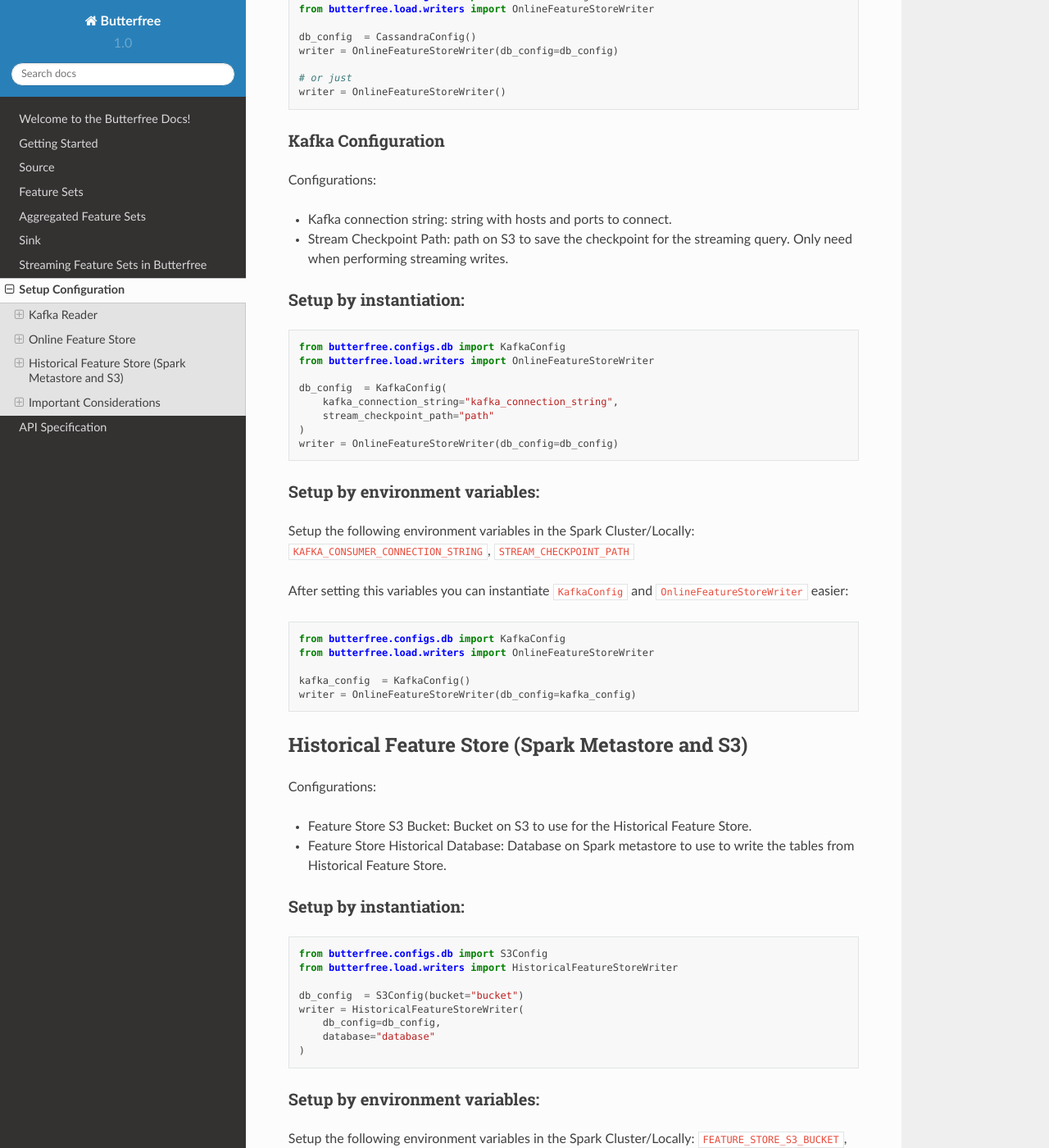
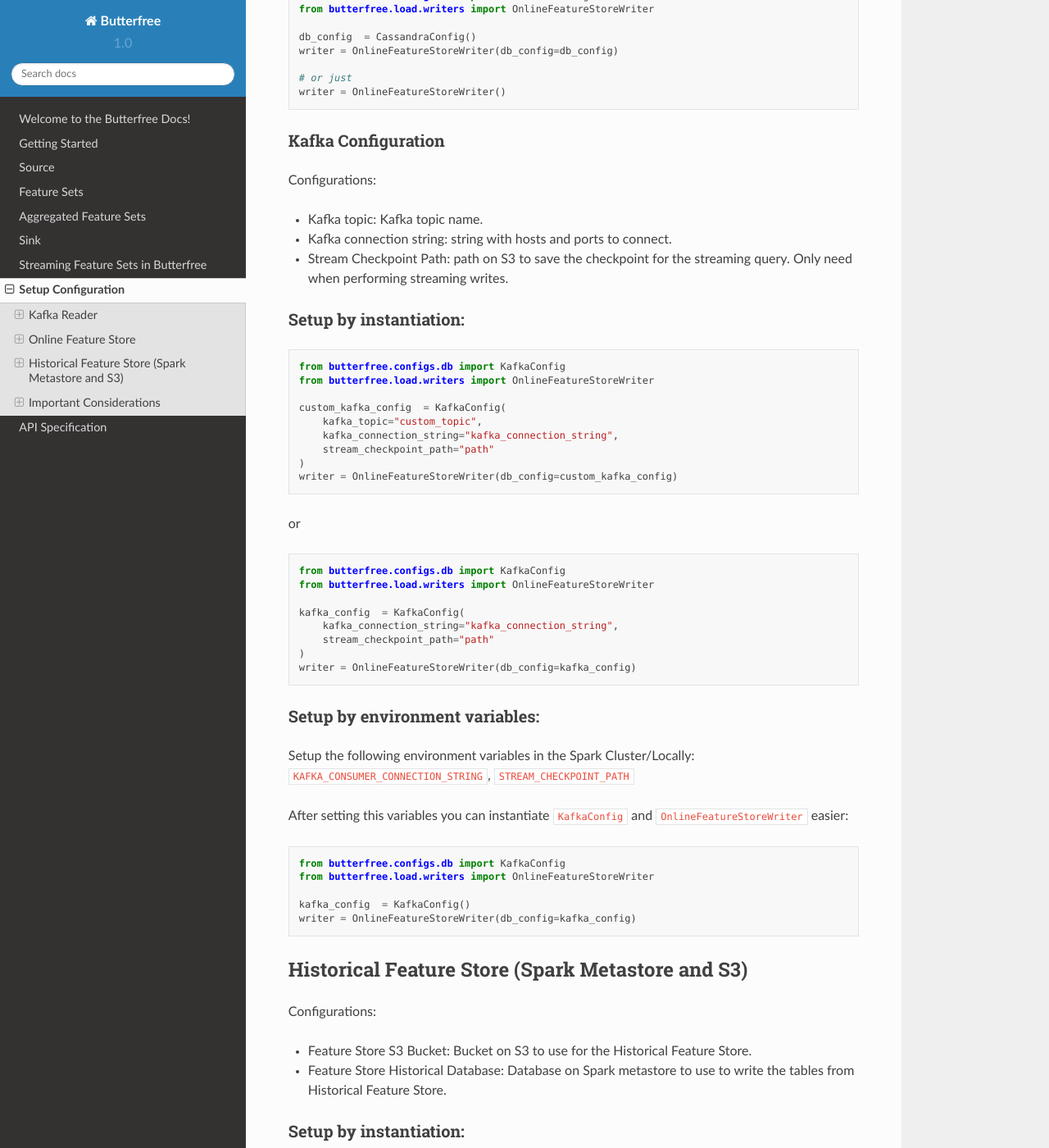
Before and after one commit to quintoandar/butterfree, a Sphinx documentation site: the page built from docs/source/configuration.md, in a window 1280 px wide and 1400 px high, scrolled down 1884 px. Shown: the whole window at 82% size. Built offline with Sphinx 7.4.7 and the Read the Docs theme 2.0.0, drawn with Linux system fonts in a browser that asks for light colours.

````diff
--- a/docs/source/configuration.md
+++ b/docs/source/configuration.md
@@ -85,6 +85,8 @@ writer = OnlineFeatureStoreWriter()
 #### Kafka Configuration
 
 Configurations:
+- Kafka topic: Kafka topic name.
+
  - Kafka connection string: string with hosts and ports to connect.
 
  - Stream Checkpoint Path: path on S3 to save the checkpoint for the streaming query. Only need when performing streaming writes.
@@ -94,11 +96,23 @@ Configurations:
 from butterfree.configs.db import KafkaConfig
 from butterfree.load.writers import OnlineFeatureStoreWriter
 
-db_config  = KafkaConfig(
+custom_kafka_config  = KafkaConfig(
+    kafka_topic="custom_topic",
     kafka_connection_string="kafka_connection_string",
     stream_checkpoint_path="path"
 )
-writer = OnlineFeatureStoreWriter(db_config=db_config)
+writer = OnlineFeatureStoreWriter(db_config=custom_kafka_config)
+```
+or
+```python
+from butterfree.configs.db import KafkaConfig
+from butterfree.load.writers import OnlineFeatureStoreWriter
+
+kafka_config  = KafkaConfig(
+    kafka_connection_string="kafka_connection_string",
+    stream_checkpoint_path="path"
+)
+writer = OnlineFeatureStoreWriter(db_config=kafka_config)
 ```
 
 #### Setup by environment variables:
--- a/setup.py
+++ b/setup.py
@@ -1,7 +1,7 @@
 from setuptools import find_packages, setup
 
 __package_name__ = "butterfree"
-__version__ = "1.1.0"
+__version__ = "1.2.0"
 __repository_url__ = "https://github.com/quintoandar/butterfree"
 
 with open("requirements.txt") as f:
````
Also changed, not shown: CHANGELOG.md (+4 -0 lines).
